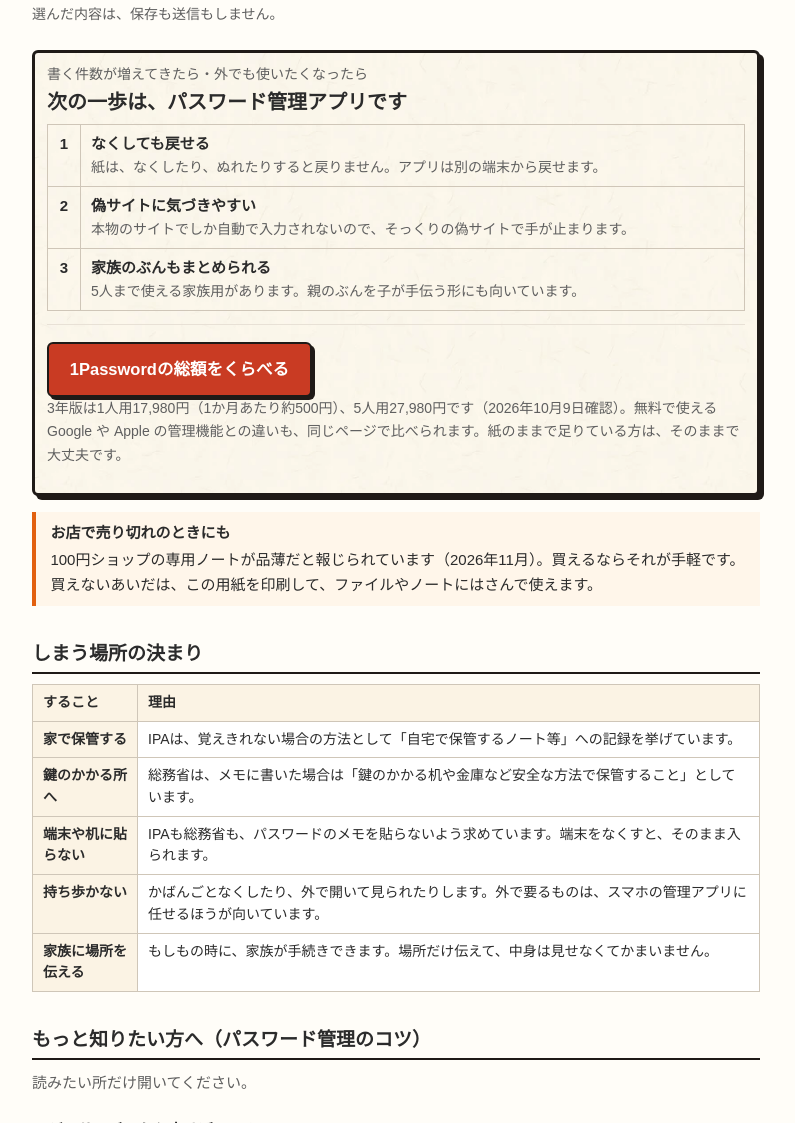
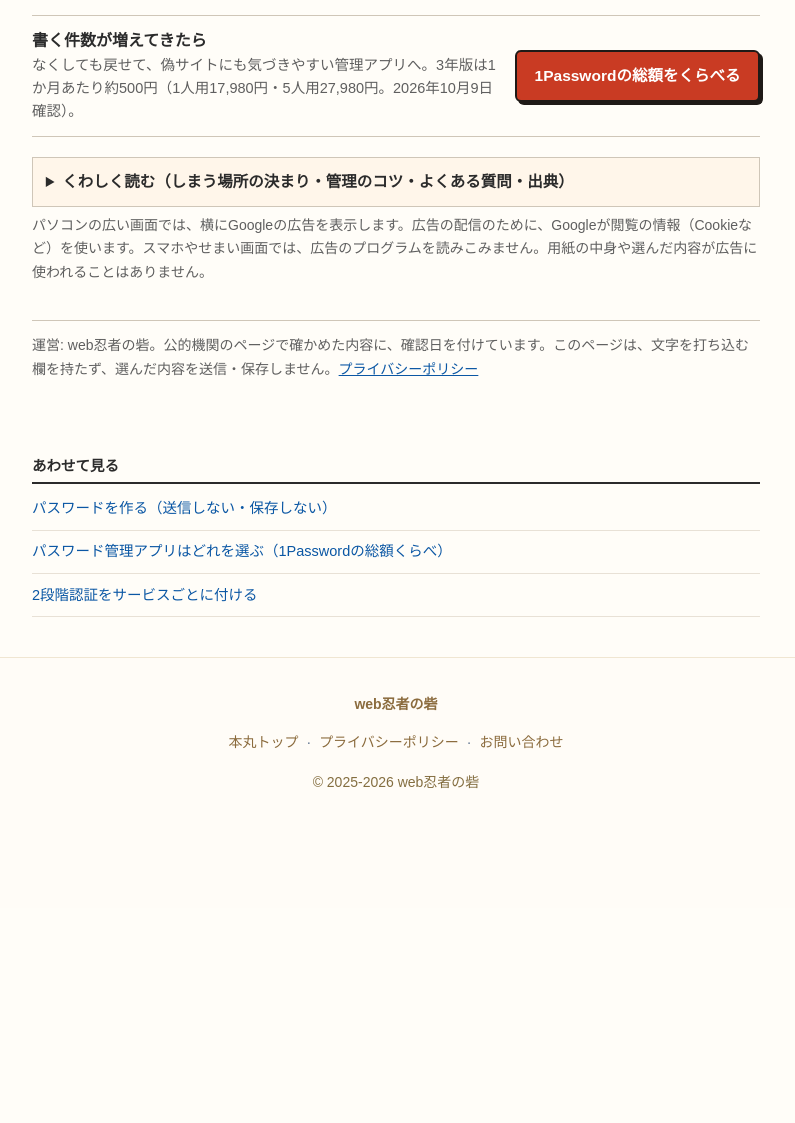
Before and after one commit to kkp-15/ninja-mamoru, a plain HTML site: page password/note/index.html in a window 1280 px wide. Shown: the part 1677-2800 px from the top of the page, without its empty margins (244-1039 px from the left). After the commit the page ends 2585 px from the top, so only its background shows below. Drawn offline with Linux system fonts and the light colour scheme.

Commit message:
印刷ノート: メインの情報を前に（見本・手順のあとは折りたたみだけ）
・本文の大きな見出しと表をやめ、しまう場所の決まり・管理のコツ・よくある質問・出典は「くわしく読む」1つの中へ
・「次の一歩」は箱をやめて1行とボタンだけに
・上の注意書き3つと「お店で売り切れ」の箱を消し、リードに一言だけ残す
・既存の検査 pwgen.test が、ハイフン入りの単語（yo-yo など4語）でたまに落ちていたのを直す

Co-Authored-By: Claude Fable 5.2 <noreply@anthropic.com>

```diff
--- a/password/note/index.html
+++ b/password/note/index.html
@@ -36,7 +36,7 @@
 </script>
 <link rel="stylesheet" href="/kit/kit.css?v=afa429f">
 <link rel="stylesheet" href="/style.css?v=20261103pw2">
-<link rel="stylesheet" href="/password/note/note.css?v=20261115m">
+<link rel="stylesheet" href="/password/note/note.css?v=20261115n">
 <script src="/kit/kit.js?v=afa429f" defer></script>
 </head>
 <body>
@@ -47,7 +47,7 @@
 <div class="wrap">
 <header>
   <h1>パスワード管理ノートを印刷して作る</h1>
-  <p class="lead">「印刷する」を押すだけで、書きこみ用の紙が出ます。<b>画面には何も打ち込みません。</b></p>
+  <p class="lead">「印刷する」を押すだけ。<b>画面には何も打ち込みません。</b>お店で売り切れのときにも使えます。</p>
 </header>
 
 <main>
@@ -57,8 +57,8 @@
   <li><b>手で書く</b><span>メール・銀行・買い物の順に。こすると消えるペンは使いません。</span></li>
   <li><b>家にしまう</b><span>通帳と同じ場所へ。持ち歩かず、ほかの人の目にふれない所に。</span></li>
 </ol>
-<p class="note">大きく書けるように、1枚に4件の用紙にしてあります。用紙に「パスワード」という題は入れていません。</p>
 
+<p class="sub">ほかにできること</p>
 <details class="custom" id="rei">
 <summary>記入例を見る</summary>
 <div class="exwrap"><div class="ex per4" id="ex"></div></div>
@@ -106,25 +106,18 @@
   <li><b>ほかの人の目にふれない所にしまう。</b>来客や、家に出入りする人から見えない場所へ。机の上やパソコンの横に出したままにしません。</li>
   <li><b>いちばん良いのは、アプリでの管理。</b>偽サイトに気づきやすく、なくしても戻せます。使えそうなら、<a href="/password/">管理アプリ</a>に進むのがおすすめです。紙は、その手前の一歩として十分に役に立ちます。</li>
 </ul>
-<p class="note">くわしい決まりと出典は、下の「<a href="#shimau">しまう場所の決まり</a>」と「<a href="#motto">もっと知りたい方へ</a>」にあります。</p>
 </details>
-<p class="note">選んだ内容は、保存も送信もしません。</p>
 
-<section class="result nextstep" aria-label="次の一歩">
-  <p class="score">書く件数が増えてきたら・外でも使いたくなったら</p>
-  <p class="big">次の一歩は、パスワード管理アプリです</p>
-  <table class="todo"><tbody>
-    <tr><td class="n">1</td><td><b>なくしても戻せる</b><span class="how">紙は、なくしたり、ぬれたりすると戻りません。アプリは別の端末から戻せます。</span></td></tr>
-    <tr><td class="n">2</td><td><b>偽サイトに気づきやすい</b><span class="how">本物のサイトでしか自動で入力されないので、そっくりの偽サイトで手が止まります。</span></td></tr>
-    <tr><td class="n">3</td><td><b>家族のぶんもまとめられる</b><span class="how">5人まで使える家族用があります。親のぶんを子が手伝う形にも向いています。</span></td></tr>
-  </tbody></table>
-  <p class="next"><a class="btn" id="noteCta" href="/password/">1Passwordの総額をくらべる</a></p>
-  <p class="note">3年版は1人用17,980円（1か月あたり約500円）、5人用27,980円です（2026年10月9日確認）。無料で使える Google や Apple の管理機能との違いも、同じページで比べられます。紙のままで足りている方は、そのままで大丈夫です。</p>
+<section class="nextline" aria-label="次の一歩">
+  <p><b>書く件数が増えてきたら</b>なくしても戻せて、偽サイトにも気づきやすい管理アプリへ。3年版は1か月あたり約500円（1人用17,980円・5人用27,980円。2026年10月9日確認）。</p>
+  <a class="btn" id="noteCta" href="/password/">1Passwordの総額をくらべる</a>
 </section>
 
-<div class="point"><b>お店で売り切れのときにも</b>100円ショップの専用ノートが品薄だと報じられています（2026年11月）。買えるならそれが手軽です。買えないあいだは、この用紙を印刷して、ファイルやノートにはさんで使えます。</div>
 
-<h2 id="shimau">しまう場所の決まり</h2>
+<details class="custom more" id="more">
+<summary>くわしく読む（しまう場所の決まり・管理のコツ・よくある質問・出典）</summary>
+<div class="morein">
+<h3 id="shimau">しまう場所の決まり</h3>
 <div class="scroll"><table class="cmp">
   <tr><th>すること</th><th>理由</th></tr>
   <tr><th>家で保管する</th><td>IPAは、覚えきれない場合の方法として「自宅で保管するノート等」への記録を挙げています。</td></tr>
@@ -135,8 +128,7 @@
 </table></div>
 
 <section class="faq" id="motto">
-<h2>もっと知りたい方へ（パスワード管理のコツ）</h2>
-<p class="note">読みたい所だけ開いてください。</p>
+<h3>パスワード管理のコツ</h3>
 <details><summary>どのサービスから直せばいい？</summary><p>全部をいっぺんに直さなくて大丈夫です。お金と、ほかの入口になるものから順に進めます。①銀行・証券・クレジットカード ②Apple や Google のアカウント ③メール ④よく使う通販、の順がおすすめです。メールやアカウントは、ほかのサービスのパスワードを作り直す入口になるので、早めに直します。新しいパスワードの案は<a href="/password/tsukuru/">パスワードを作る</a>で出せます。</p></details>
 <details><summary>パスワードは、定期的に変えたほうがいい？</summary><p>変えなくてかまいません。総務省の一般向けページは、サービスの側から流出した事実がない場合は「パスワードを変更する必要はありません」とし、それよりも使い回しのない固有のパスワードにすることを求めています。変えるのは、流出の知らせが来たときと、使い回していたときです。変えたら、ノートの「変えた日」に書き足します。</p></details>
 <details><summary>「もう漏れているかもしれない」と考えておく</summary><p>大きな会社からの流出は、自分では防げません。だから、漏れても広がらない形にしておきます。サービスごとに別のパスワードにすることと、<a href="/nidankai/">2段階認証</a>を付けることの2つです。2段階認証があれば、パスワードが知られても、それだけでは入れません。</p></details>
@@ -147,19 +139,21 @@
 </section>
 
 <section class="faq" id="faq">
-<h2>よくある質問</h2>
+<h3>よくある質問</h3>
 <details><summary>パスワードを紙に書いても大丈夫ですか？</summary><p>家で保管するなら、公的機関も挙げている方法です。IPA（情報処理推進機構）は、覚えきれない場合は自宅で保管するノートなどへの記録や、パスワード管理ソフトの利用を勧めています。総務省は、メモに書いた場合は鍵のかかる机や金庫など安全な方法で保管するよう求めています。端末や机に貼るのは避けてください。</p></details>
 <details><summary>このページにパスワードを入力するのですか？</summary><p>入力しません。このページが作るのは白紙の用紙だけで、文字を打ち込む欄はありません。印刷したあと、手で書きます。選んだ件数や欄も、保存も送信もしません。</p></details>
 <details><summary>パスワードを変えたときは、どう書きますか？</summary><p>「変更の履歴」の欄に、変えた日と新しいパスワードを書き足します。古いものは線で消すと、どれが今のものか分かります。欄がいっぱいになったら、新しい枠に書き写してください。</p></details>
 </section>
 
-<h2 id="shutten">出典（確認日 2026年11月15日）</h2>
+<h3 id="shutten">出典（確認日 2026年11月15日）</h3>
 <ul class="sources">
   <li>IPA「情報セキュリティ10大脅威 2025 個人編」（2025年6月）32ページ「適切な保管、運用を行う」 https://www.ipa.go.jp/security/10threats/eid2eo0000005231-att/kaisetsu_2025_kojin.pdf</li>
   <li>総務省「国民のためのサイバーセキュリティサイト」推測できる簡単なパスワードを利用しないようにしよう（パスワードの保管方法・使い回さない・定期的な変更は不要） https://www.soumu.go.jp/main_sosiki/cybersecurity/kokumin/security/end_user/general/01/</li>
   <li>Microsoft サポート「Windows のキーボード ショートカット」（Windows ロゴ キー + L） https://support.microsoft.com/ja-jp/windows/windows-%E3%81%AE%E3%82%AD%E3%83%BC%E3%83%9C%E3%83%BC%E3%83%89-%E3%82%B7%E3%83%A7%E3%83%BC%E3%83%88%E3%82%AB%E3%83%83%E3%83%88-dcc61a57-8ff0-cffe-9796-cb9706c75eec</li>
   <li>Apple サポート「Macのキーボードショートカット」（control + command + Q） https://support.apple.com/ja-jp/102650</li>
 </ul>
+</div>
+</details>
 
 <p class="note" id="adNote">パソコンの広い画面では、横にGoogleの広告を表示します。広告の配信のために、Googleが閲覧の情報（Cookieなど）を使います。スマホやせまい画面では、広告のプログラムを読みこみません。用紙の中身や選んだ内容が広告に使われることはありません。</p>
 <div class="author"><p>運営: web忍者の砦。公的機関のページで確かめた内容に、確認日を付けています。このページは、文字を打ち込む欄を持たず、選んだ内容を送信・保存しません。<a href="https://privacypolicy.kkpwebninja.com/" target="_blank" rel="noopener">プライバシーポリシー</a></p></div>
--- a/password/note/note.css
+++ b/password/note/note.css
@@ -92,3 +92,13 @@
   .sidead:not([hidden]){width:300px}
   .sidead ins.adsbygoogle{width:300px;height:600px}
 }
+
+/* メインを前に: 見本・手順のあとは、小さな見出しと折りたたみだけ */
+.sub{font-size:14px;color:var(--sub);margin:1.2rem 0 .3rem}
+.sub + .custom{margin-top:0}
+.nextline{display:flex;flex-wrap:wrap;align-items:center;gap:.5rem 1rem;border-top:1px solid var(--line);border-bottom:1px solid var(--line);padding:.8rem 0;margin:1.2rem 0}
+.nextline p{flex:1 1 300px;margin:0;font-size:14.5px;color:var(--sub);line-height:1.6}
+.nextline p b{display:block;font-size:16px;color:var(--ink)}
+.nextline .btn{margin:0;flex:0 0 auto}
+.more .morein{padding:0 .8rem .8rem}
+.more h3{margin-top:1.2rem}
```
Also changed, not shown: tests/note.test.mjs (+3 -0 lines), tests/pwgen.test.mjs (+2 -1 lines).
